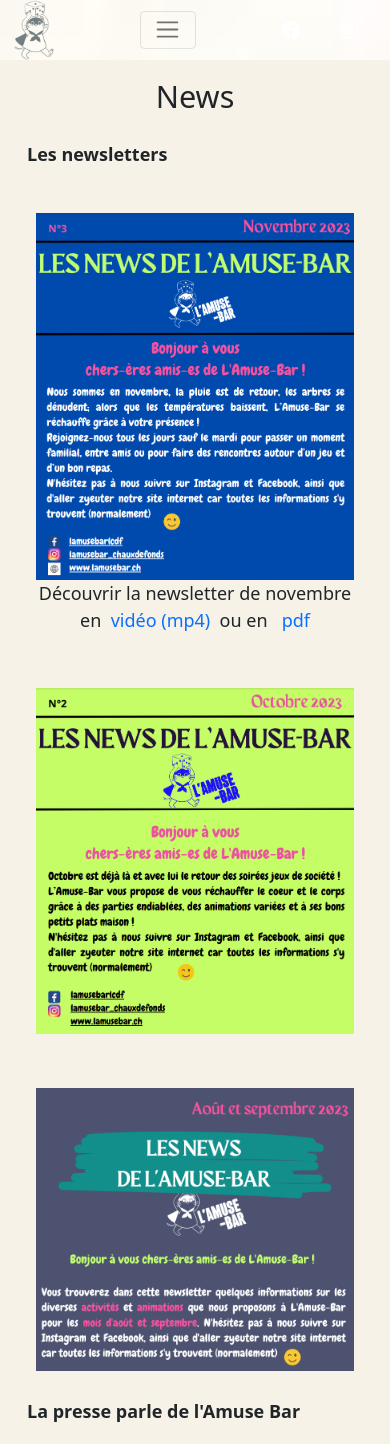
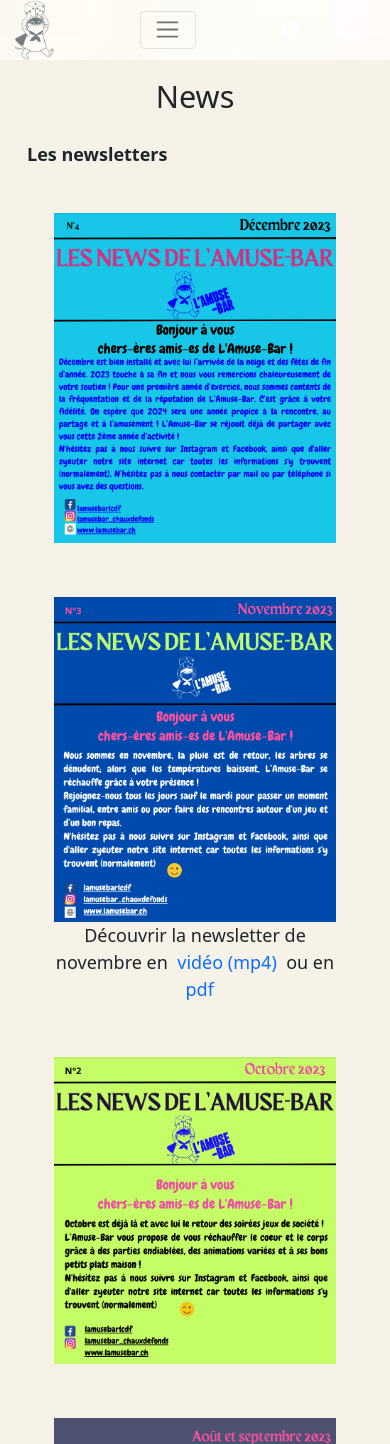
Before and after one commit to gillesdiacon/amusebar, a PHP site: page /news.php in a window 390 px wide. Shown: the top 1444 px of the page. Run offline with PHP 8.4, Linux system fonts and the light colour scheme.

Commit message:
gdi: index + news: add december newsletter

```diff
--- a/news.php
+++ b/news.php
@@ -34,7 +34,29 @@ require_once("init.php");
 
                         <p class="fw-bold">Les newsletters</p>
 
-                        <div class="row px-2 py-4">
+                        <div class="row px-4 py-4">
+                            <div class="col-lg-3 text-center">
+                                <a target="_blank" href="files/newsletter_2023_12.pdf">
+                                    <img src="image/newsletter_2023_12.png" width="100%" />
+                                </a>
+                            </div>
+                            <div class="col d-none d-lg-block">
+                                <div class="fw-bold">Décembre</div>
+                                <span class="align-middle">Décembre est bien installé et avec lui l’arrivée de la neige et des fêtes de fin
+                                    d’année. 2023 touche à sa fin et nous vous remercions chaleureusement de
+                                    votre soutien ! Pour une première année d’exercice, nous sommes contents de
+                                    la fréquentation et de la réputation de L’Amuse-Bar. C’est grâce à votre
+                                    fidélité. On espère que 2024 sera une année propice à la rencontre, au
+                                    partage et à l’amusement ! L’Amuse-Bar se réjouit déjà de partager avec
+                                    vous cette 2ème année d’activité !<br />
+                                    N'hésitez pas à nous suivre sur Instagram et Facebook, ainsi que d'aller
+                                    zyeuter notre site internet car toutes les informations s'y trouvent
+                                    (normalement). N’hésitez pas à nous contacter par mail ou par téléphone si
+                                    vous avez des questions.</span>
+                            </div>
+                        </div>
+
+                        <div class="row px-4 py-4">
                             <div class="col-lg-3 text-center">
                                 <a target="_blank" href="files/newsletter_2023_11.pdf">
                                     <img src="image/newsletter_2023_11.png" width="100%" />
@@ -50,17 +72,17 @@ require_once("init.php");
                                 <div class="fw-bold">Novembre</div>
                                 <span class="align-middle">Nous sommes en novembre, la pluie est de retour, les arbres se
                                     dénudent; alors que les températures baissent, L’Amuse-Bar se
-                                    réchauffe grâce à votre présence !
+                                    réchauffe grâce à votre présence !<br />
                                     Rejoignez-nous tous les jours sauf le mardi pour passer un moment
                                     familial, entre amis ou pour faire des rencontres autour d’un jeu et
-                                    d’un bon repas.
+                                    d’un bon repas.<br />
                                     N'hésitez pas à nous suivre sur Instagram et Facebook, ainsi que
                                     d'aller zyeuter notre site internet car toutes les informations s'y
                                     trouvent (normalement)</span>
                             </div>
                         </div>
 
-                        <div class="row px-2 py-4">
+                        <div class="row px-4 py-4">
                             <div class="col-lg-3 text-center">
                                 <a target="_blank" href="files/newsletter_2023_10.pdf">
                                     <img src="image/newsletter_2023_10.png" width="100%" />
@@ -71,14 +93,14 @@ require_once("init.php");
                                 <span class="align-middle">Octobre est déjà là et avec lui le retour des soirées jeux de société !
                                     L’Amuse-Bar vous propose de vous réchauffer le coeur et le corps
                                     grâce à des parties endiablées, des animations variées et à ses bons
-                                    petits plats maison !
+                                    petits plats maison !<br />
                                     N'hésitez pas à nous suivre sur Instagram et Facebook, ainsi que
                                     d'aller zyeuter notre site internet car toutes les informations s'y
                                     trouvent (normalement)</span>
                             </div>
                         </div>
 
-                        <div class="row px-2 py-4">
+                        <div class="row px-4 py-4">
                             <div class="col-lg-3 text-center">
                                 <a target="_blank" href="files/newsletter_2023_08-09.pdf">
                                     <img src="image/newsletter_2023_08-09.png" width="100%" />
@@ -88,15 +110,16 @@ require_once("init.php");
                                 <div class="fw-bold">Août - septembre</div>
                                 <span class="align-middle">Vous trouverez dans cette newsletter quelques informations sur les
                                     diverses activités et animations que nous proposons à L'Amuse-Bar
-                                    pour les mois d'août et septembre. N'hésitez pas à nous suivre sur
+                                    pour les mois d'août et septembre.<br />
+                                    N'hésitez pas à nous suivre sur
                                     Instagram et Facebook, ainsi que d'aller zyeuter notre site internet
                                     car toutes les informations s'y trouvent (normalement)</span>
                             </div>
                         </div>
 
-                        <p class="fw-bold">La presse parle de l'Amuse Bar</p>
+                        <p class="fw-bold mt-5">La presse parle de l'Amuse Bar</p>
 
-                        <div class="row px-2 py-4">
+                        <div class="row px-4 py-4">
                             <div class="col-lg-3 text-center">
                                 <a target="_blank" href="https://www.thefamilyof5.com/post/weekend-in-la-chaux-de-fonds">
                                     <img src="image/news/FamilyOf5_20231011.png" width="100%" />
@@ -113,7 +136,7 @@ require_once("init.php");
                             </div>
                         </div>
 
-                        <div class="row px-2 py-4">
+                        <div class="row px-4 py-4">
                             <div class="col-lg-3 text-center">
                                 <a target="_blank" href="https://www.freizeit.ch/freizeit/25143/die-amuse-bar">
                                     <img src="image/news/Freizeit_20230914.png" width="100%" />
@@ -130,7 +153,7 @@ require_once("init.php");
                             </div>
                         </div>
 
-                        <div class="row px-2 py-4">
+                        <div class="row px-4 py-4">
                             <div class="col-lg-3 text-center">
                                 <a target="_blank" href="news/Zeit_20230319.pdf">
                                     <img src="image/news/Zeit_20230319.png" width="100%" />
@@ -144,7 +167,7 @@ require_once("init.php");
                             </div>
                         </div>
 
-                        <div class="row px-2 py-4">
+                        <div class="row px-4 py-4">
                             <div class="col-lg-3 text-center">
                                 <a target="_blank" href="news/ArcInfo_20230115.pdf">
                                     <img src="image/news/ArcInfo_20230115.png" width="100%" />
@@ -158,7 +181,7 @@ require_once("init.php");
                             </div>
                         </div>
 
-                        <div class="row px-2 py-4">
+                        <div class="row px-4 py-4">
                             <div class="col-lg-3 text-center">
                                 <a target="_blank" href="https://www.rts.ch/info/regions/neuchatel/13703157-la-chauxdefonds-se-profile-de-plus-en-plus-comme-la-mecque-des-jeux-de-societe.html">
                                     <img src="image/news/RTS_20230115.png" width="100%" />
@@ -172,7 +195,7 @@ require_once("init.php");
                             </div>
                         </div>
 
-                        <div class="row px-2 py-4">
+                        <div class="row px-4 py-4">
                             <div class="col-lg-3 text-center">
                                 <a target="_blank" href="news/Courrier_20230111.pdf">
                                     <img src="image/news/Courrier_20230111.png" width="100%" />
@@ -193,7 +216,7 @@ require_once("init.php");
                             </div>
                         </div>
 
-                        <div class="row px-2 py-4">
+                        <div class="row px-4 py-4">
                             <div class="col-lg-3 text-center">
                                 <a target="_blank" href="https://www.canalalpha.ch/play/le-journal/topic/28802/lamuse-bar-ouvre-enfin-ses-portes-a-lancien-manege">
                                     <img src="image/news/CanalAlpha_20230109.png" width="100%" />
@@ -208,7 +231,7 @@ require_once("init.php");
                             </div>
                         </div>
 
-                        <div class="row px-2 py-4">
+                        <div class="row px-4 py-4">
                             <div class="col-lg-3 text-center">
                                 <a target="_blank" href="news/ArcInfo_20230109.pdf">
                                     <img src="image/news/ArcInfo_20230109.png" width="100%" />
@@ -221,7 +244,7 @@ require_once("init.php");
                             </div>
                         </div>
 
-                        <div class="row px-2 py-4">
+                        <div class="row px-4 py-4">
                             <div class="col-lg-3 text-center">
                                 <a target="_blank" href="news/RTN_221104.pdf">
                                     <img src="image/news/RTN_221104.png" width="100%" />
@@ -235,7 +258,7 @@ require_once("init.php");
                             </div>
                         </div>
 
-                        <div class="row px-2 py-4">
+                        <div class="row px-4 py-4">
                             <div class="col-lg-3 text-center">
                                 <a target="_blank" href="news/CommuniqueDePresse_221104.pdf">
                                     <img src="image/news/CommuniqueDePresse_221104.png" width="100%" />
@@ -251,7 +274,7 @@ require_once("init.php");
                             </div>
                         </div>
 
-                        <div class="row px-2 py-4">
+                        <div class="row px-4 py-4">
                             <div class="col-lg-3 text-center">
                                 <a target="_blank" href="news/ArcInfo_220922.pdf">
                                     <img src="image/news/ArcInfo_220922.png" width="100%" />
@@ -265,7 +288,7 @@ require_once("init.php");
                             </div>
                         </div>
 
-                        <div class="row px-2 py-4">
+                        <div class="row px-4 py-4">
                             <div class="col-lg-3 text-center">
                                 <a target="_blank" href="news/Heroslocaux_20220619.pdf">
                                     <img src="image/news/Heroslocaux_20220619.png" width="100%" />
@@ -280,7 +303,7 @@ require_once("init.php");
                             </div>
                         </div>
 
-                        <div class="row px-2 py-4">
+                        <div class="row px-4 py-4">
                             <div class="col-lg-3 text-center">
                                 <a target="_blank" href="news/Le_O_p10_220225.pdf">
                                     <img src="image/news/Le_O_p10_220225.png" width="100%" />
@@ -294,7 +317,7 @@ require_once("init.php");
                             </div>
                         </div>
 
-                        <div class="row px-2 py-4">
+                        <div class="row px-4 py-4">
                             <div class="col-lg-3 text-center">
                                 <a target="_blank" href="news/ArcInfo_p4_220225.pdf">
                                     <img src="image/news/ArcInfo_p4_220225.png" width="100%" />
@@ -309,7 +332,7 @@ require_once("init.php");
                             </div>
                         </div>
 
-                        <div class="row px-2 py-4">
+                        <div class="row px-4 py-4">
                             <div class="col-lg-3 text-center">
                                 <a target="_blank" href="news/Le_Tourbillon_p4_220225.pdf">
                                     <img src="image/news/Le_Tourbillon_p4_220225.png" width="100%" />
```
Also changed, not shown: index.php (+4 -11 lines), image/newsletter_2023_12.png (added), 1 other file.
